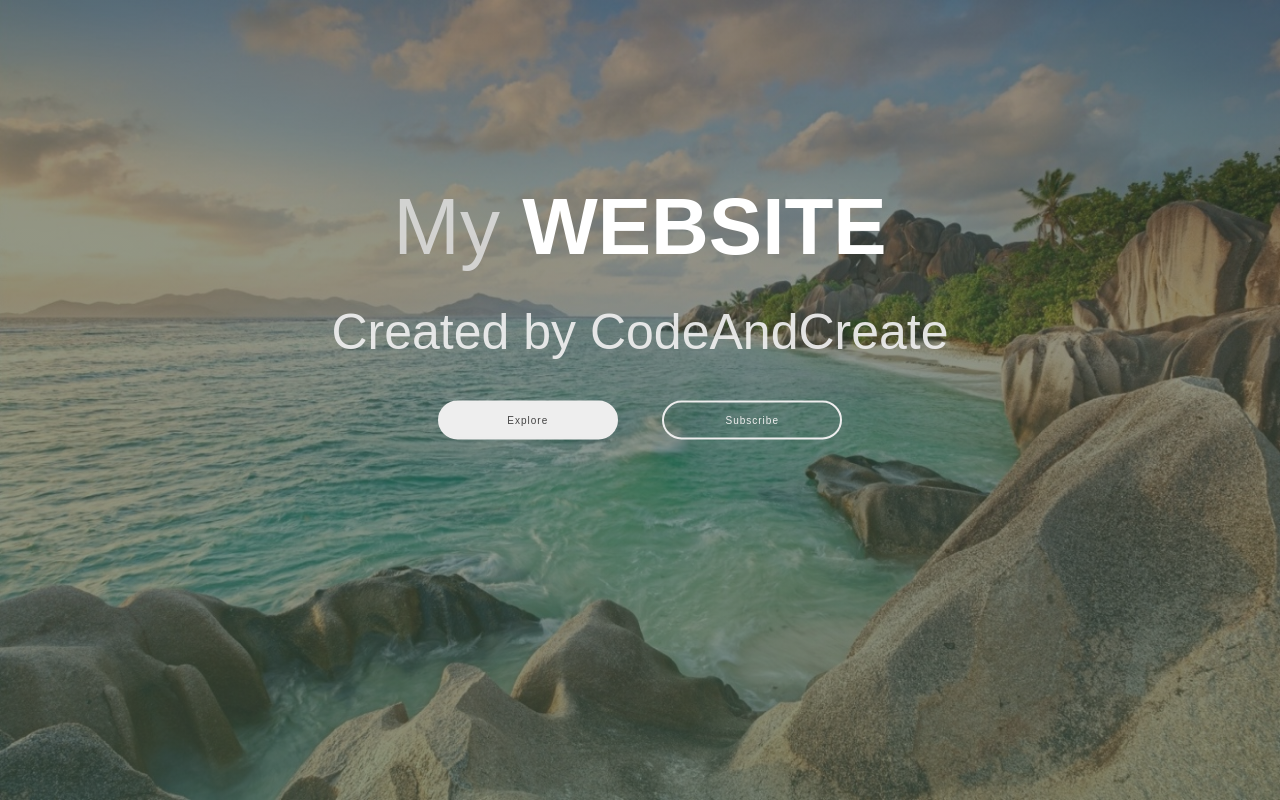
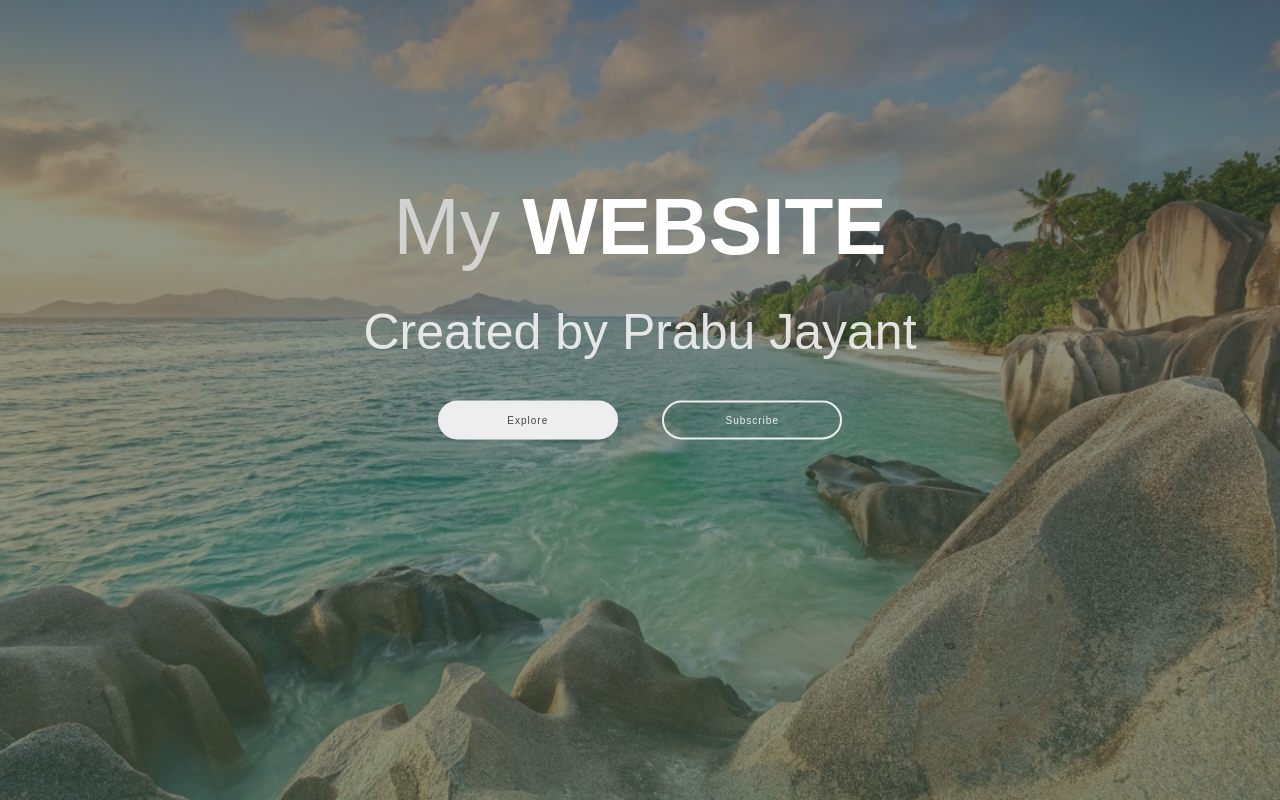
Before and after one commit to Prabu1717/Animation-Website, a plain HTML site: page index.html in a window 1280 px wide. Drawn offline with Linux system fonts and the light colour scheme.

Commit message:
name changed

```diff
--- a/index.html
+++ b/index.html
@@ -12,7 +12,7 @@
     <div class="container">
         <div class="banner">
             <h1>My <span>WEBSITE</span></h1>
-            <p>Created by CodeAndCreate</p>
+            <p>Created by Prabu Jayant</p>
         <button type="button" class="button-left">Explore</button>
         <button type="button" class="button-right">Subscribe</button>
 
```
Also changed, not shown: seaunsplash.jpg (deleted), 1 other file.
